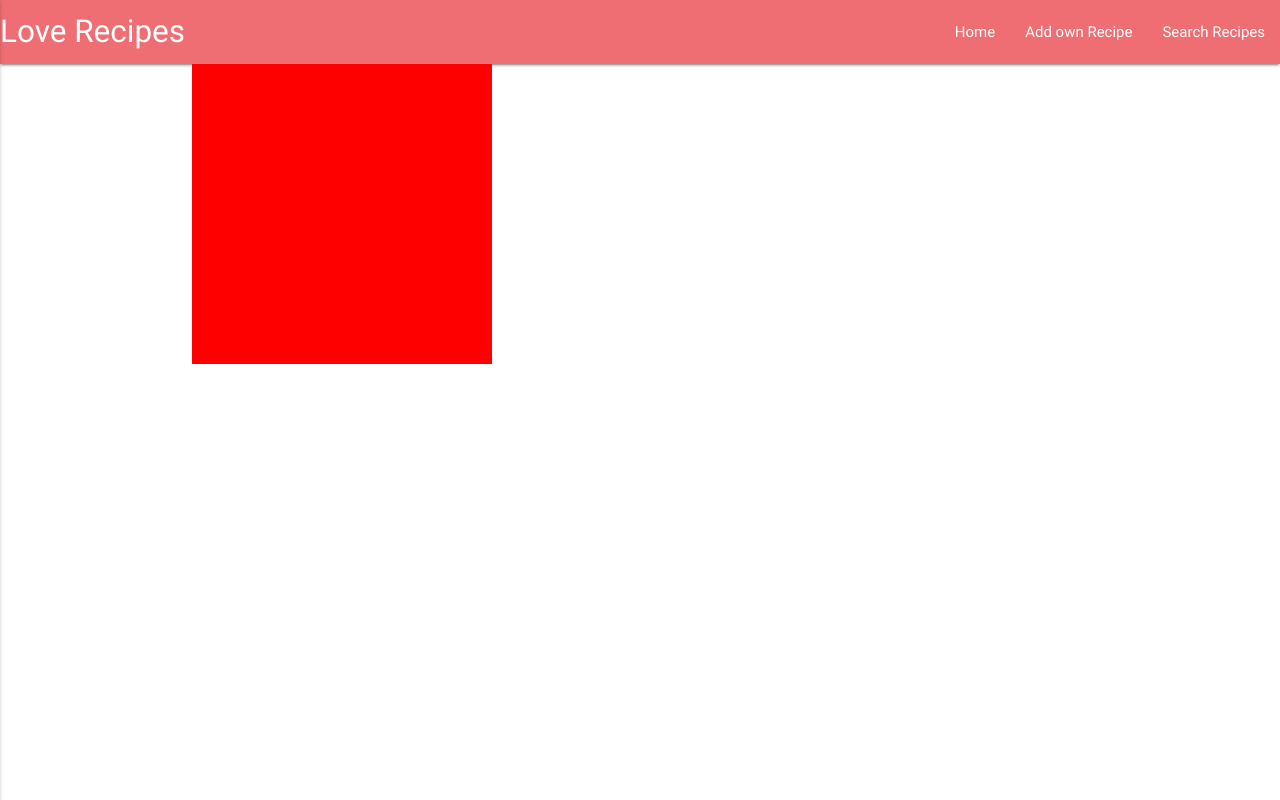
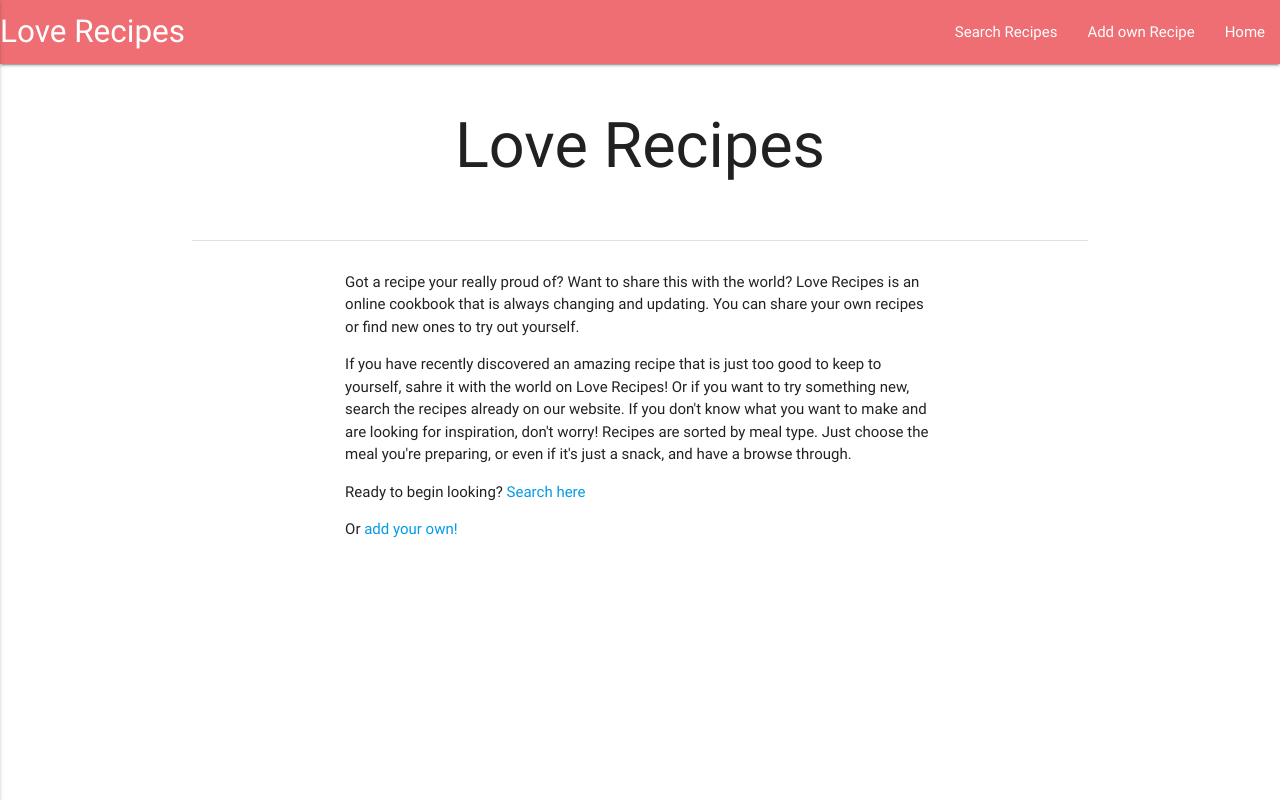
Before and after one commit to Tilly3g/love-recipes, a Flask app: page /home_page in a window 1280 px wide. Run offline with Flask 2, Linux system fonts and the light colour scheme; data that the repository does not hold is empty; some libraries are stand-ins or nearby versions.

Commit message:
Add in the home page link and begin styling this

```diff
--- a/app.py
+++ b/app.py
@@ -11,15 +11,13 @@ mongo = PyMongo(app)
 
 
 # Page route for home page
-
+@app.route('/')
 @app.route('/home_page')
 def home_page():
     return render_template("index.html", recipes=mongo.db.recipes.find())
 
 
 # Page route for recipe search page
-# Currently set as main path for testing
-@app.route('/')
 @app.route('/get_recipes')
 def get_recipes():
     return render_template("recipes.html")
--- a/templates/base.html
+++ b/templates/base.html
@@ -19,17 +19,17 @@
     <!-- Nav bar section -->
         <nav>
             <div class="nav-wrapper">
-                <a href="{{url_for('get_recipes')}}" class="brand-logo">Love Recipes</a>
+                <a href="{{url_for('home_page')}}" class="brand-logo">Love Recipes</a>
                 <a href="#" data-activates="mobile-demo" class="button-collapse"><i class="material-icons">menu</i></a>
                 <ul id="nav-mobile" class="right hide-on-med-and-down">
-                    <li><a href="{{url_for('get_recipes')}}">Home</a></li>
+                    <li><a href="{{url_for('get_recipes')}}">Search Recipes</a></li>
                     <li><a href="{{url_for('add_recipe')}}">Add own Recipe</a></li>
-                    <li><a href="{{url_for('get_recipes')}}">Search Recipes</a></li>
+                    <li><a href="{{url_for('home_page')}}">Home</a></li>
                 </ul>
                 <ul class="side-nav" id="mobile-demo">
-                    <li><a href="{{url_for('get_recipes')}}">Home</a></li>
+                    <li><a href="{{url_for('get_recipes')}}">Search Recipes</a></li>
                     <li><a href="{{url_for('add_recipe')}}">Add own Recipe</a></li>
-                    <li><a href="{{url_for('get_recipes')}}">Search Recipes</a></li>
+                    <li><a href="{{url_for('home_page')}}">Home</a></li>
                     <li>
                         <form>
                             <div class="input-field">
--- a/templates/index.html
+++ b/templates/index.html
@@ -1,6 +1,24 @@
 {% extends 'base.html' %}
 {% block content %}
-<div class="background"></div>
+
+<div class="section row">
+    <div class="col s12">
+        <h1 class="center-align">Love Recipes</h1>
+    </div>
+</div>
+
+<div class="divider"></div>
+<div class="section row">
+    <div class="col s12 m8 offset-m2">
+        <p>Got a recipe your really proud of? Want to share this with the world? Love Recipes is an online cookbook that is always changing and updating. You can share your own recipes or find new ones to try out yourself.</p>
+
+        <p>If you have recently discovered an amazing recipe that is just too good to keep to yourself, sahre it with the world on Love Recipes! Or if you want to try something new, search the recipes already on our website. If you don't know what you want to make and are looking for inspiration, don't worry! Recipes are sorted by meal type. Just choose the meal you're preparing, or even if it's just a snack, and have a browse through.</p>
+
+        <p>Ready to begin looking? <a href="{{url_for('get_recipes')}}">Search here</a></p>
+
+        <p>Or <a href="{{url_for('add_recipe')}}">add your own!</a></p>
+    </div>
+</div>
 
 
 {% endblock %}
```
